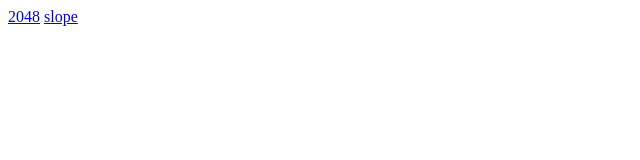
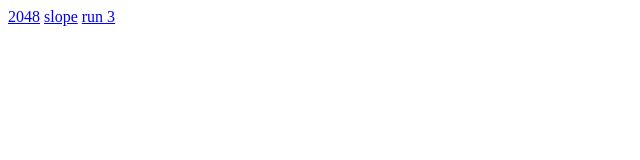
Before and after one commit to Player42x/Games, a plain HTML site: page index.html in a window 1280 px wide. Shown: the full height of the page, 0-640 px from the left. Drawn offline with Linux system fonts and the light colour scheme.

Commit message:
Update index.html

```diff
--- a/index.html
+++ b/index.html
@@ -1,2 +1,3 @@
 <a href="2048-master/2048-master">2048</a>
 <a href="Slope-Game-main/Slope-Game-main">slope</a>
+<a href="Run3">run 3</a>
```
